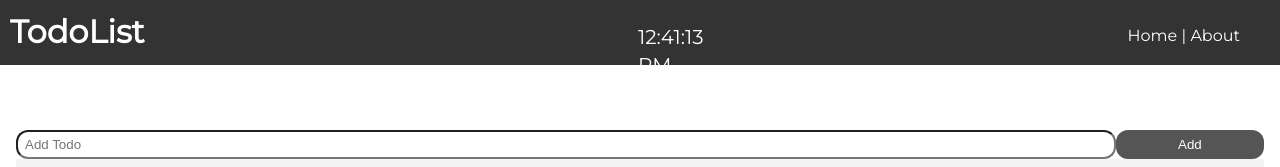
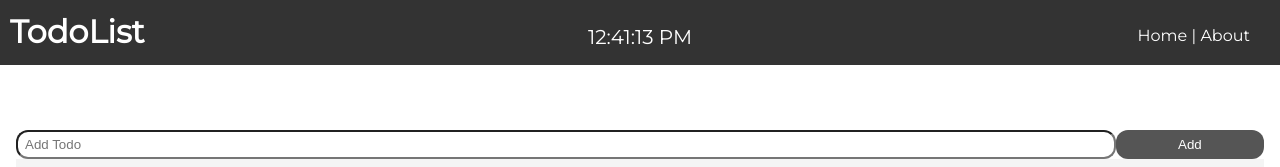
Before and after one commit to sammy-code98/react-todo, a React (Create React App) app: page / in a window 1280 px wide. Shown: the top 167 px of the page. Built offline with nearby package versions, Linux system fonts and the light colour scheme.

Commit message:
refix header with timer

```diff
--- a/src/clock.css
+++ b/src/clock.css
@@ -1,11 +1,11 @@
 .Time {
-	height: 100px;
-	width: 10px;
+
 	margin: auto;
 	position: absolute;
 	top: 20px;
 	left: 0;
 	right: 0;
+	text-align: center;
 	font-family: 'Montserrat', sans-serif;
 	color: #fff;
 	font-size: 20px;
--- a/src/components/layout/Header.js
+++ b/src/components/layout/Header.js
@@ -23,7 +23,7 @@ function Header() {
 const container = {
   marginLeft: "auto",
   paddingTop: "15px",
-  paddingRight: "30px",
+  paddingRight: "20px",
   fontFamily: `'Montserrat', sans-serif`,
 };
 
```
Also changed, not shown: 1 other file (tests, documents, lock files or other folders).
